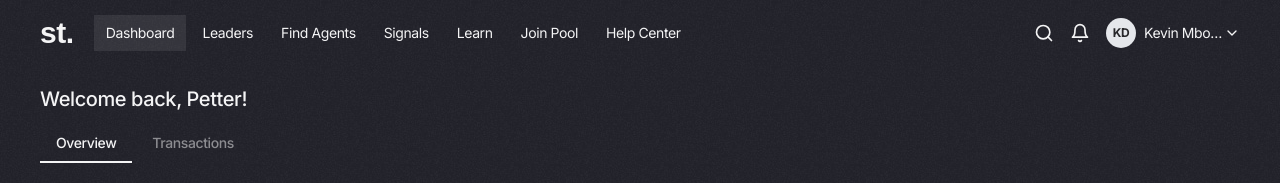
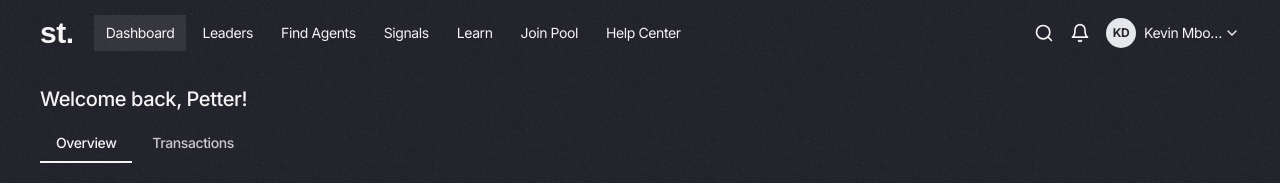
Before and after one commit to kevindermot99/simpleTrading, a React (Vite) app in the folder Frontend/: page / in a window 1280 px wide. Shown: the top 183 px of the page. Built offline with nearby package versions, Linux system fonts and the light colour scheme; a web font is replaced by a local one.

Commit message:
Update Home.jsx

```diff
--- a/Frontend/src/pages/Home.jsx
+++ b/Frontend/src/pages/Home.jsx
@@ -180,7 +180,7 @@ function Home() {
                     </button>
                     <Link
                         to="/transactions"
-                        className={`text-sm px-4 py-2 font-medium hover:bg-stone-300/10 border-b-2 border-transparent opacity-50 hover:opacity-100`}
+                        className={`text-sm px-4 py-2 font-medium hover:bg-stone-300/10 border-b-2 border-transparent opacity-80 hover:opacity-100`}
                     >
                         Transactions
                     </Link>
```
